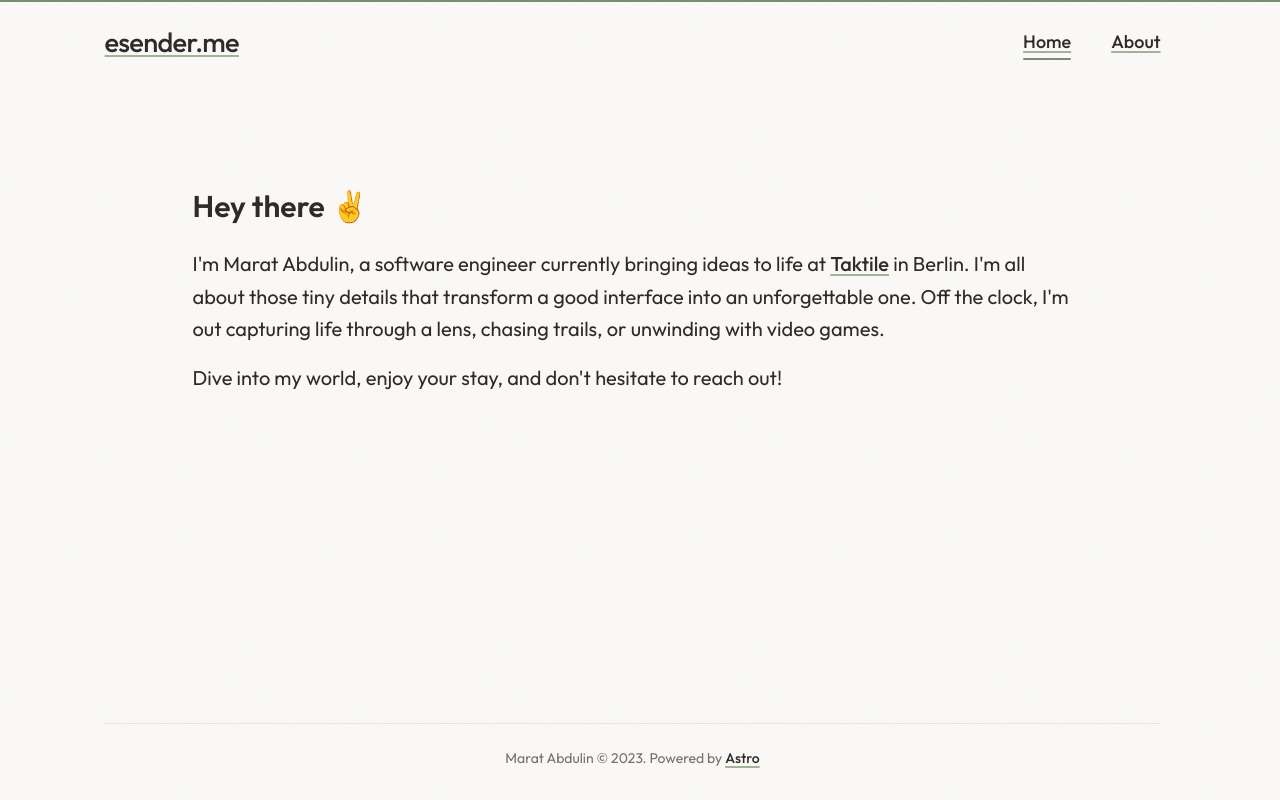
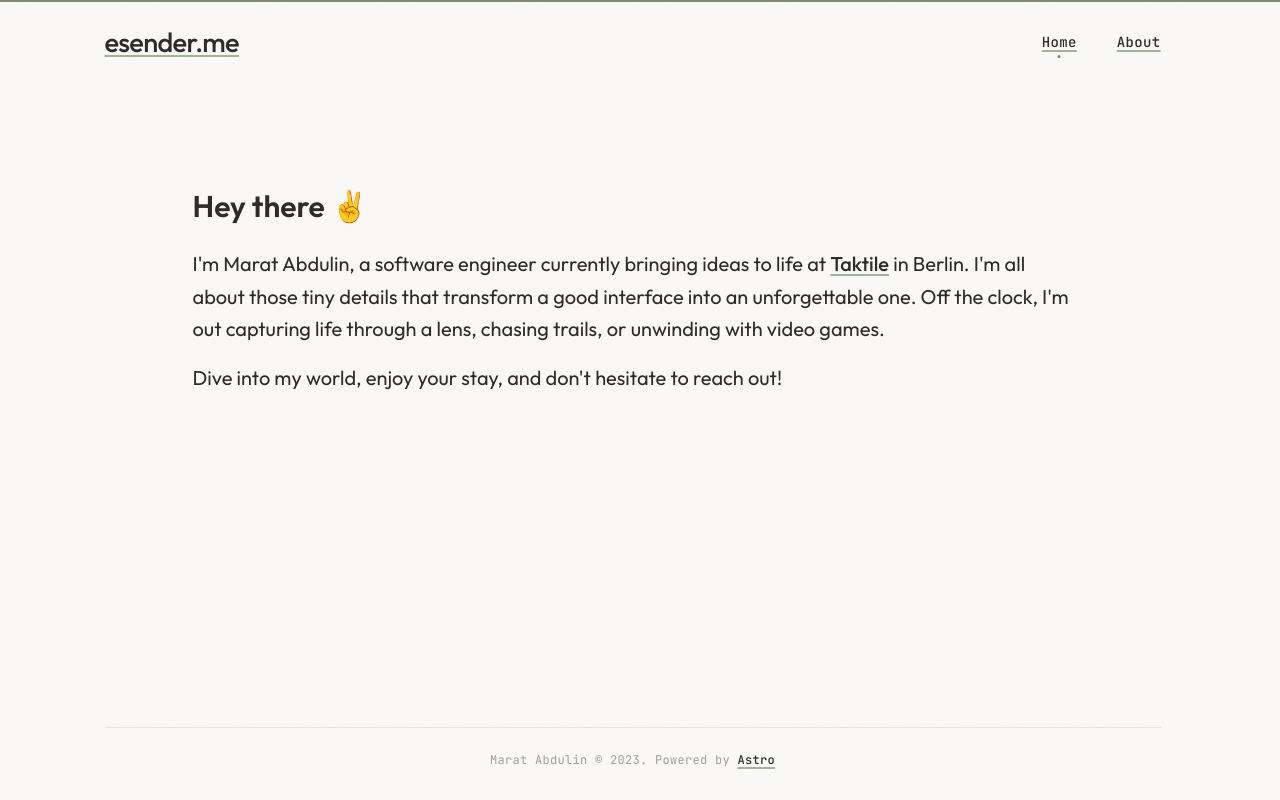
Before and after one commit to esender/esender.me, an Astro site: page / in a window 1280 px wide. Built offline with nearby package versions, Linux system fonts and the light colour scheme; Astro itself is replaced by a stand-in of ours.

Commit message:
feat: restyle nav with mono font and dot indicator, mono footer
Co-Authored-By: Claude Opus 4.6 <noreply@anthropic.com>

```diff
--- a/src/layouts/Footer.astro
+++ b/src/layouts/Footer.astro
@@ -1,4 +1,4 @@
-<footer class="text-center text-warm-500 pb-2 pt-6 border-t border-warm-200 text-sm">
+<footer class="text-center text-warm-400 pb-2 pt-6 border-t border-warm-200 text-xs font-mono tracking-wide">
   Marat Abdulin &copy; 2023. Powered by <a
     href="https://astro.build"
     target="_blank">Astro</a
--- a/src/layouts/NavLink.astro
+++ b/src/layouts/NavLink.astro
@@ -1,18 +1,18 @@
 ---
-const { children, href } = Astro.props;
+const { href } = Astro.props;
 const isActive = Astro.url.pathname === href;
 ---
 
 <a
   href={href}
   class:list={[
-    "no-animation relative transition-colors duration-300",
+    "no-animation relative transition-colors duration-200 text-sm tracking-wide",
     {
-      "no-underline text-warm-900 font-semibold": isActive,
-      "no-underline text-warm-500 hover:text-warm-800 font-medium": !isActive,
+      "no-underline text-warm-900 font-medium": isActive,
+      "no-underline text-warm-500 hover:text-warm-900 font-normal": !isActive,
     },
   ]}
 >
   <slot />
-  {isActive && <span class="absolute -bottom-1 left-0 w-full h-0.5 bg-accent rounded-full" />}
+  {isActive && <span class="absolute -bottom-1.5 left-1/2 -translate-x-1/2 w-[3px] h-[3px] rounded-full bg-accent" />}
 </a>
--- a/src/layouts/Navigation.astro
+++ b/src/layouts/Navigation.astro
@@ -7,7 +7,7 @@ const posts = await getCollection("posts", ({ data }) =>
 );
 ---
 
-<nav class:list={["flex gap-4", "sm:gap-6", "md:gap-10"]}>
+<nav class:list={["flex gap-4 font-mono", "sm:gap-6", "md:gap-10"]}>
   <NavLink href="/">Home</NavLink>
   {!!posts.length && <NavLink href="/posts/">Blog</NavLink>}
   <NavLink href="/about/">About</NavLink>
```
